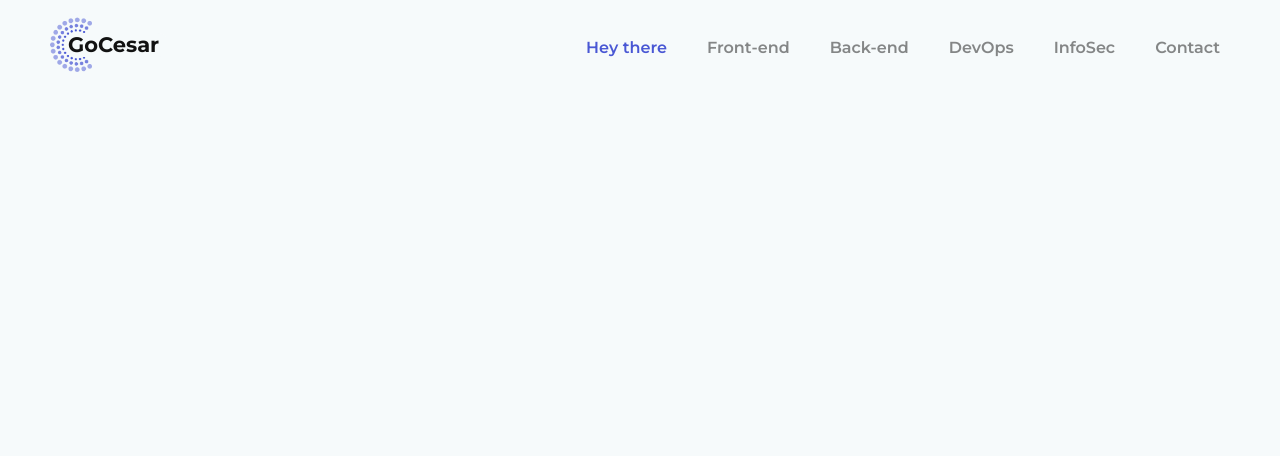
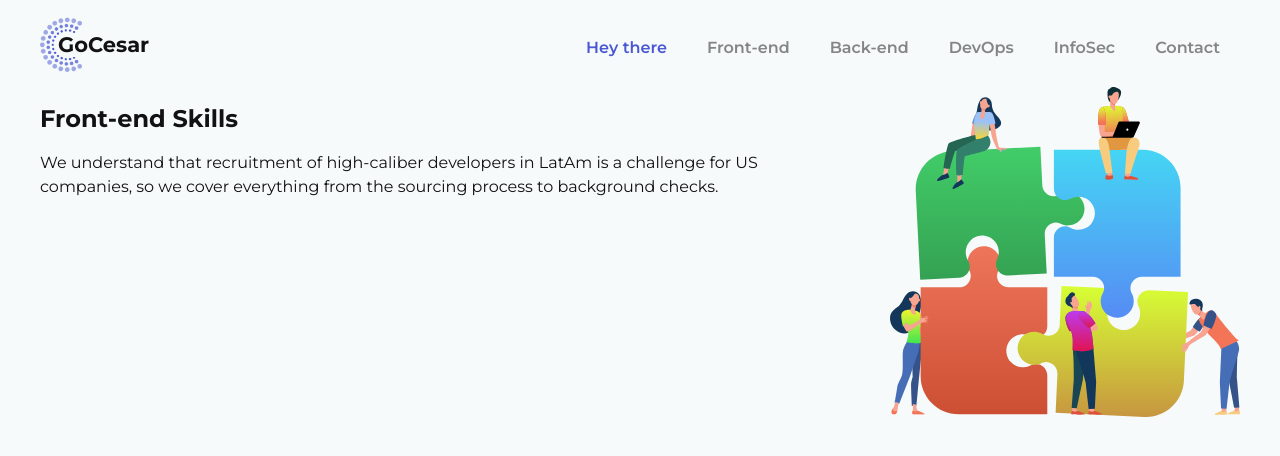
Before and after one commit to cesarkohl/gocesar, a website built with Vite: page index.html in a window 1280 px wide. Built offline with nearby package versions, Linux system fonts and the light colour scheme.

Commit message:
Implement section frontend

```diff
--- /dev/null
+++ b/src/components/frontend/frontend.scss
@@ -0,0 +1,20 @@
+.frontend {
+  display: flex;
+  justify-content: space-between;
+
+  &-text {
+    @include media(">tablet") {
+      flex: 2;
+      padding-right: 100px;
+    }
+  }
+  &-img {
+    display: none;
+
+    @include media(">tablet") {
+      flex: 1;
+      display: initial;
+      max-width: 350px;
+    }
+  }
+}
--- /dev/null
+++ b/src/components/frontend/frontend.ts
@@ -0,0 +1,16 @@
+import './frontend.scss';
+
+export function frontend(): string {
+    return `
+        <section class="frontend">
+            <div class="frontend-text">
+                <h2>Front-end Skills</h2>
+                <p>
+                    We understand that recruitment of high-caliber developers in LatAm is a challenge for US companies,
+                    so we cover everything from the sourcing process to background checks.
+                </p>
+            </div>
+            <img class="frontend-img" src="/teammates.svg" alt="Teammates">
+        </section>
+    `;
+}
--- a/src/components/menu/menu.scss
+++ b/src/components/menu/menu.scss
@@ -10,7 +10,7 @@
     span {
       position: absolute;
       top: 25px;
-      left: 28px;
+      left: 18px;
       padding-right: 10px;
       font-size: 21px;
       font-weight: 700;
@@ -21,7 +21,6 @@
 
     img {
       width: 110px;
-      margin-left: 10px;
     }
   }
 
--- a/src/components/menu/menu.ts
+++ b/src/components/menu/menu.ts
@@ -1,9 +1,10 @@
 import './menu.scss';
+
 export const menu = `
 <div class="menu">
     <a class="menu-logo" href="#" target="_blank">
         <span>GoCesar</span>
-        <img src="/logo-gogloby.png" class="logo" alt="GoGloby logo" />
+        <img src="/logo.png" class="logo" alt="GoGloby logo" />
     </a>
     <a class="menu-option menu-option__active" href="#">Hey there</a>
     <a class="menu-option" href="#">Front-end</a>
--- a/src/main.scss
+++ b/src/main.scss
@@ -20,7 +20,8 @@
 }
 
 main {
-  display: none;
+  flex-direction: column;
+  margin: 0 10px;
 
   @include media(">desktop") {
     display: flex;
--- a/src/main.ts
+++ b/src/main.ts
@@ -1,8 +1,10 @@
-import './main.scss'
 import { menu } from './components/menu/menu';
+import { frontend } from './components/frontend/frontend';
+import './main.scss';
 
 document.querySelector<HTMLDivElement>('#app')!.innerHTML = `
   <main>
     ${menu}
+    ${frontend()}
   </main>
-`
+`;
```
Also changed, not shown: public/logo.png (renamed from public/logo-gogloby.png), public/teammates.svg (added).
